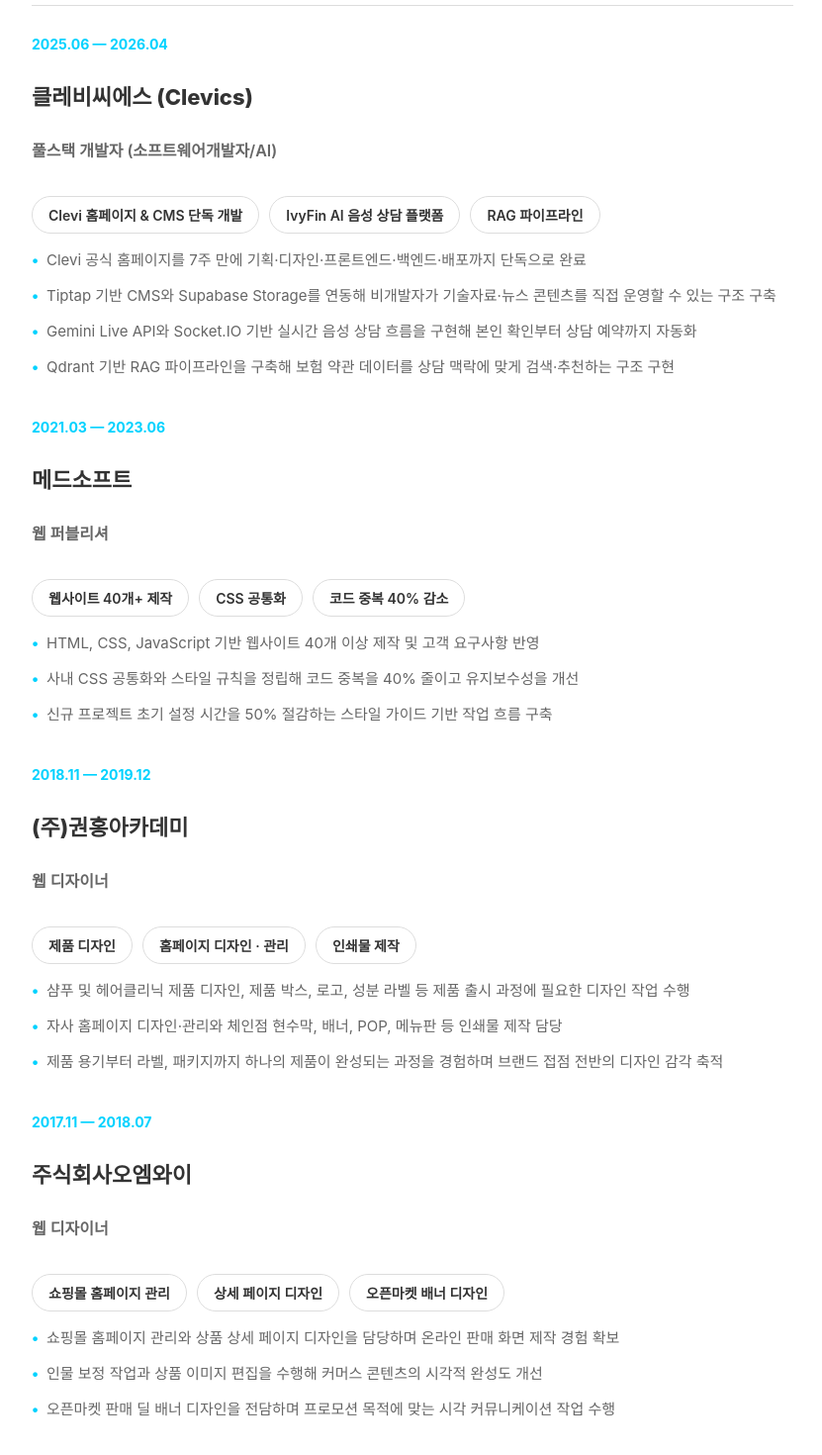
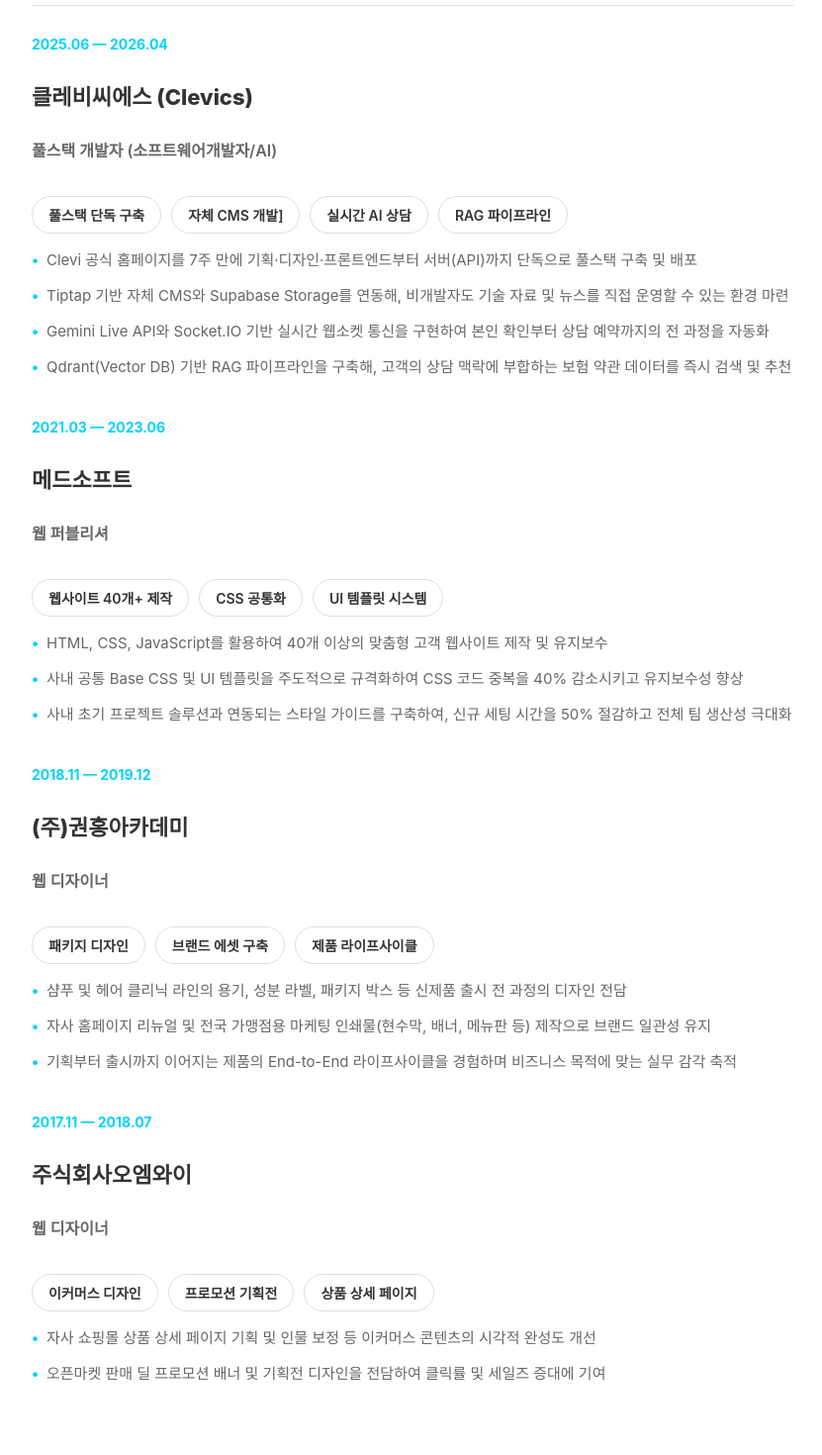
Before and after one commit to SeungHyune/rekoding-blog, a React (Vite) app: page /profile in a window 1280 px wide. Shown: the part 1806-3276 px from the top of the page at 99% size, without its empty margins (438-1269 px from the left). Built offline with nearby package versions, Linux system fonts and the light colour scheme; no server answers; a web font is replaced by a local one.

Commit message:
🛠️refactor: 프로필 페이지 내용 수정 - 경력 요약

```diff
--- a/src/routes/pages/Profile/Profile.tsx
+++ b/src/routes/pages/Profile/Profile.tsx
@@ -34,52 +34,48 @@ const CAREERS = [
     role: "풀스택 개발자 (소프트웨어개발자/AI)",
     period: "2025.06 — 2026.04",
     keywords: [
-      "Clevi 홈페이지 & CMS 단독 개발",
-      "IvyFin AI 음성 상담 플랫폼",
+      "풀스택 단독 구축",
+      "자체 CMS 개발]",
+      "실시간 AI 상담",
       "RAG 파이프라인",
     ],
     achievements: [
-      "Clevi 공식 홈페이지를 7주 만에 기획·디자인·프론트엔드·백엔드·배포까지 단독으로 완료",
-      "Tiptap 기반 CMS와 Supabase Storage를 연동해 비개발자가 기술자료·뉴스 콘텐츠를 직접 운영할 수 있는 구조 구축",
-      "Gemini Live API와 Socket.IO 기반 실시간 음성 상담 흐름을 구현해 본인 확인부터 상담 예약까지 자동화",
-      "Qdrant 기반 RAG 파이프라인을 구축해 보험 약관 데이터를 상담 맥락에 맞게 검색·추천하는 구조 구현",
+      "Clevi 공식 홈페이지를 7주 만에 기획·디자인·프론트엔드부터 서버(API)까지 단독으로 풀스택 구축 및 배포",
+      "Tiptap 기반 자체 CMS와 Supabase Storage를 연동해, 비개발자도 기술 자료 및 뉴스를 직접 운영할 수 있는 환경 마련",
+      "Gemini Live API와 Socket.IO 기반 실시간 웹소켓 통신을 구현하여 본인 확인부터 상담 예약까지의 전 과정을 자동화",
+      "Qdrant(Vector DB) 기반 RAG 파이프라인을 구축해, 고객의 상담 맥락에 부합하는 보험 약관 데이터를 즉시 검색 및 추천",
     ],
   },
   {
     company: "메드소프트",
     role: "웹 퍼블리셔",
     period: "2021.03 — 2023.06",
-    keywords: ["웹사이트 40개+ 제작", "CSS 공통화", "코드 중복 40% 감소"],
+    keywords: ["웹사이트 40개+ 제작", "CSS 공통화", "UI 템플릿 시스템"],
     achievements: [
-      "HTML, CSS, JavaScript 기반 웹사이트 40개 이상 제작 및 고객 요구사항 반영",
-      "사내 CSS 공통화와 스타일 규칙을 정립해 코드 중복을 40% 줄이고 유지보수성을 개선",
-      "신규 프로젝트 초기 설정 시간을 50% 절감하는 스타일 가이드 기반 작업 흐름 구축",
+      "HTML, CSS, JavaScript를 활용하여 40개 이상의 맞춤형 고객 웹사이트 제작 및 유지보수",
+      "사내 공통 Base CSS 및 UI 템플릿을 주도적으로 규격화하여 CSS 코드 중복을 40% 감소시키고 유지보수성 향상",
+      "사내 초기 프로젝트 솔루션과 연동되는 스타일 가이드를 구축하여, 신규 세팅 시간을 50% 절감하고 전체 팀 생산성 극대화",
     ],
   },
   {
     company: "(주)권홍아카데미",
     role: "웹 디자이너",
     period: "2018.11 — 2019.12",
-    keywords: ["제품 디자인", "홈페이지 디자인 · 관리", "인쇄물 제작"],
+    keywords: ["패키지 디자인", "브랜드 에셋 구축", "제품 라이프사이클"],
     achievements: [
-      "샴푸 및 헤어클리닉 제품 디자인, 제품 박스, 로고, 성분 라벨 등 제품 출시 과정에 필요한 디자인 작업 수행",
-      "자사 홈페이지 디자인·관리와 체인점 현수막, 배너, POP, 메뉴판 등 인쇄물 제작 담당",
-      "제품 용기부터 라벨, 패키지까지 하나의 제품이 완성되는 과정을 경험하며 브랜드 접점 전반의 디자인 감각 축적",
+      "샴푸 및 헤어 클리닉 라인의 용기, 성분 라벨, 패키지 박스 등 신제품 출시 전 과정의 디자인 전담",
+      "자사 홈페이지 리뉴얼 및 전국 가맹점용 마케팅 인쇄물(현수막, 배너, 메뉴판 등) 제작으로 브랜드 일관성 유지",
+      "기획부터 출시까지 이어지는 제품의 End-to-End 라이프사이클을 경험하며 비즈니스 목적에 맞는 실무 감각 축적",
     ],
   },
   {
     company: "주식회사오엠와이",
     role: "웹 디자이너",
     period: "2017.11 — 2018.07",
-    keywords: [
-      "쇼핑몰 홈페이지 관리",
-      "상세 페이지 디자인",
-      "오픈마켓 배너 디자인",
-    ],
+    keywords: ["이커머스 디자인", "프로모션 기획전", "상품 상세 페이지"],
     achievements: [
-      "쇼핑몰 홈페이지 관리와 상품 상세 페이지 디자인을 담당하며 온라인 판매 화면 제작 경험 확보",
-      "인물 보정 작업과 상품 이미지 편집을 수행해 커머스 콘텐츠의 시각적 완성도 개선",
-      "오픈마켓 판매 딜 배너 디자인을 전담하며 프로모션 목적에 맞는 시각 커뮤니케이션 작업 수행",
+      "자사 쇼핑몰 상품 상세 페이지 기획 및 인물 보정 등 이커머스 콘텐츠의 시각적 완성도 개선",
+      "오픈마켓 판매 딜 프로모션 배너 및 기획전 디자인을 전담하여 클릭률 및 세일즈 증대에 기여",
     ],
   },
 ];
```
